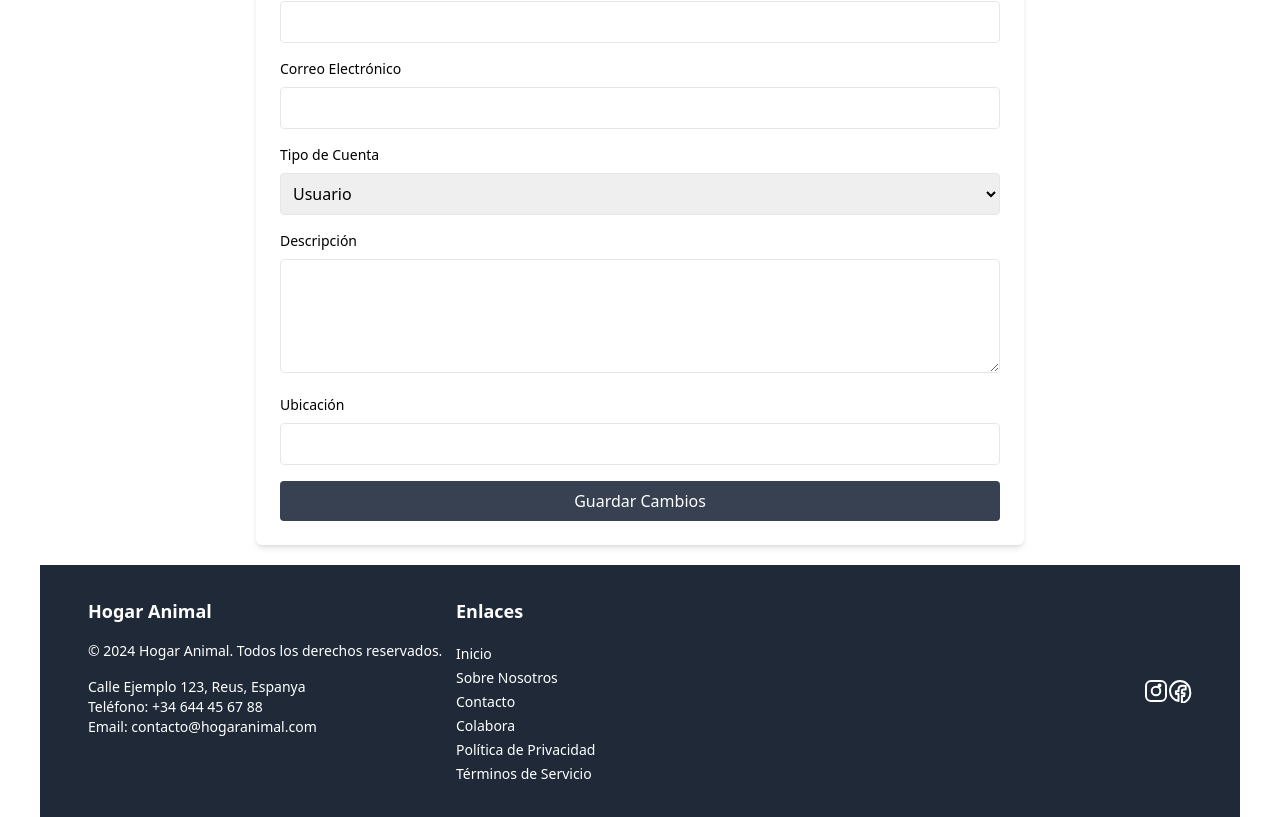
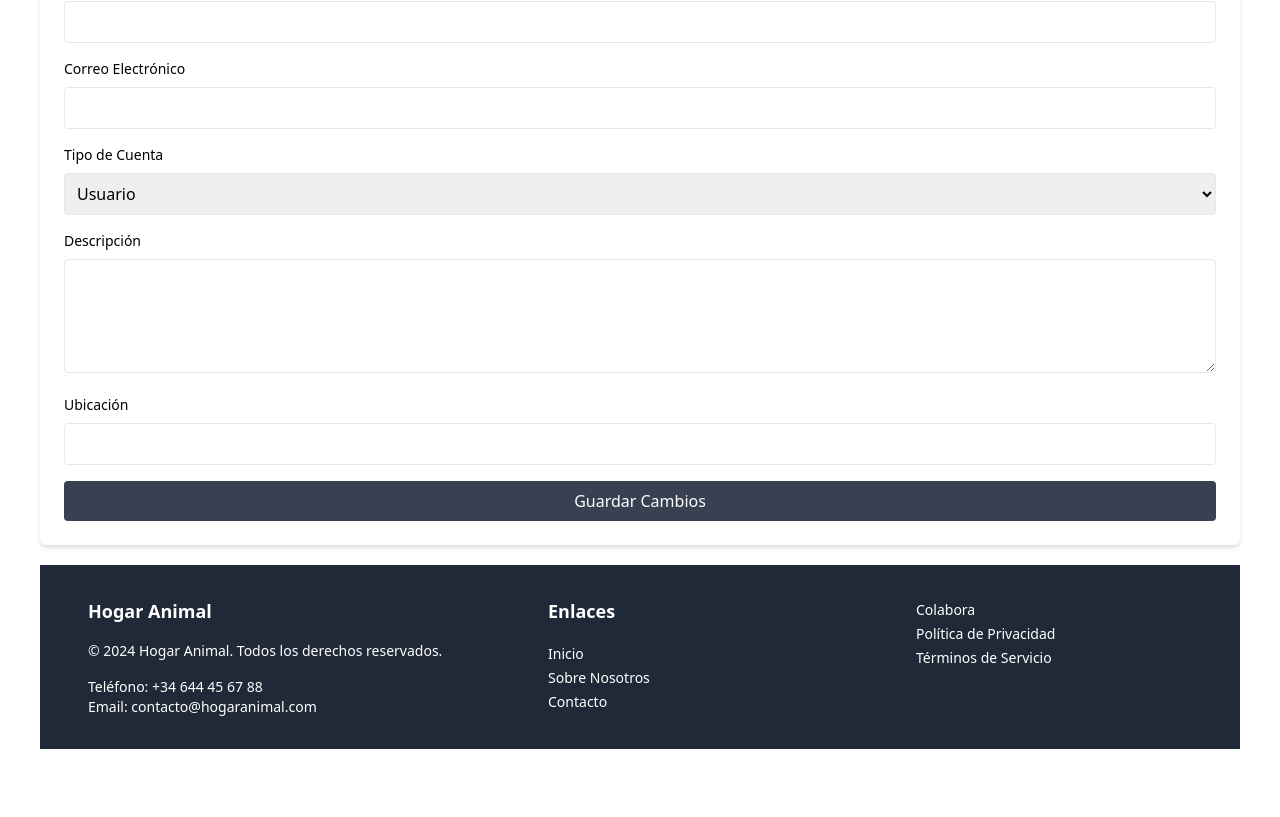
Before and after one commit to Nxttxrxl/busca-hogar, a React (Vite) app: page /profile in a window 1280 px wide. Shown: the part 355-1172 px from the top of the page. After the commit the page ends 1104 px from the top, so only its background shows below. Built offline with nearby package versions, Linux system fonts and the light colour scheme.

Commit message:
arreglar footer

```diff
--- a/src/components/Footer.tsx
+++ b/src/components/Footer.tsx
@@ -12,9 +12,6 @@ const Footer: React.FC = () => {
               &copy; 2024 Hogar Animal. Todos los derechos reservados.
             </p>
             <p className="text-sm">
-              Calle Ejemplo 123, Reus, Espanya
-            </p>
-            <p className="text-sm">
               Teléfono: +34 644 45 67 88
             </p>
             <p className="text-sm">
@@ -23,28 +20,22 @@ const Footer: React.FC = () => {
           </div>
 
 
-          <div className="w-full md:w-1/3 mb-6 md:mb-0">
+          <div className="w-full md:w-1/4 mb-6 md:mb-0">
             <h2 className="text-lg font-semibold mb-4">Enlaces</h2>
             <ul>
               <li><a href="/" className="text-sm hover:underline">Inicio</a></li>
               <li><a href="/about" className="text-sm hover:underline">Sobre Nosotros</a></li>
               <li><a href="/contact" className="text-sm hover:underline">Contacto</a></li>
+            </ul>
+          </div>
+
+
+          <div className="w-full md:w-1/4 mb-6 md:mb-0">
+            <ul>
               <li><a href="/colabora" className="text-sm hover:underline">Colabora</a></li>
               <li><a href="/privacy" className="text-sm hover:underline">Política de Privacidad</a></li>
               <li><a href="/terms" className="text-sm hover:underline">Términos de Servicio</a></li>
             </ul>
-          </div>
-
-
-          <div className="w-full md:w-1/3 mb-6 md:mb-0 flex items-center justify-center md:justify-end">
-          <svg xmlns="http://www.w3.org/2000/svg" width="24" height="24" viewBox="0 0 24 24" fill="none" stroke="currentColor" strokeWidth="2" strokeLinecap="round" strokeLinejoin="round">
-            <rect x="2" y="2" width="20" height="20" rx="5" ry="5"></rect>
-            <path d="M16.5 6.5a1 1 0 1 1-2 0 1 1 0 0 1 2 0z"></path>
-            <path d="M12 7.7c-2.4 0-4.3 1.9-4.3 4.3s1.9 4.3 4.3 4.3 4.3-1.9 4.3-4.3-1.9-4.3-4.3-4.3z"></path>
-          </svg>
-          <svg xmlns="http://www.w3.org/2000/svg" width="24" height="24" viewBox="0 0 24 24" fill="none" stroke="currentColor" strokeWidth="2" strokeLinecap="round" strokeLinejoin="round">
-            <path d="M22 12.1c0-5.5-4.5-10-10-10S2 6.6 2 12.1c0 5 3.7 9.1 8.5 9.8v-6.9H7.9v-2.8h2.6V10.7c0-2.6 1.6-4 4-4 1.1 0 2.2.1 3.2.3v3.6h-2.3c-1.3 0-1.5.6-1.5 1.5v2.1h2.7l-.4 2.8h-2.3v6.9c4.8-.7 8.5-4.8 8.5-9.8z"></path>
-          </svg>
           </div>
         </div>
       </div>
--- a/src/pages/Profile.tsx
+++ b/src/pages/Profile.tsx
@@ -20,7 +20,7 @@ const Profile: React.FC = () => {
   };
 
   return (
-    <div className="max-w-3xl mx-auto p-6 bg-white shadow-md rounded-md m-5">
+    <div className=" w-full mx-auto p-6 bg-white shadow-md rounded-md m-5">
       <h1 className="text-3xl font-bold mb-6">Perfil</h1>
 
       <div className="flex items-center mb-6">
```
